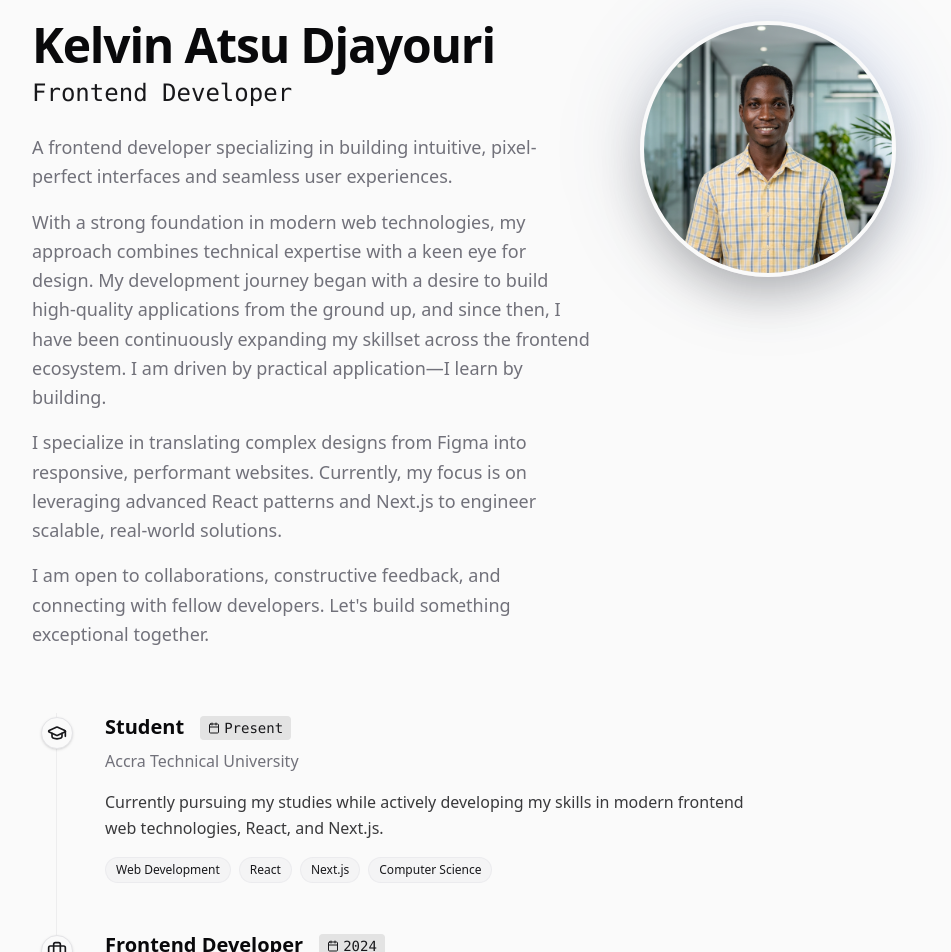
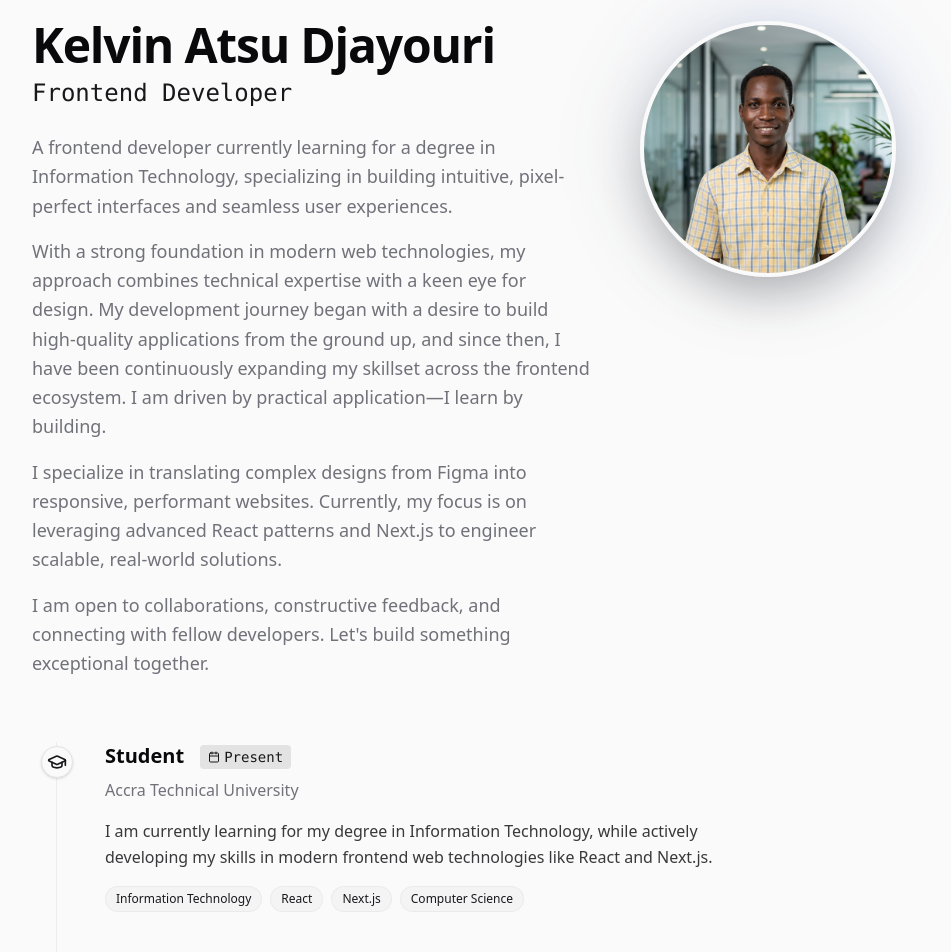
Before and after one commit to djayourikelvinatsu-hub/my_portfolio, a Next.js app: page /about in a window 1280 px wide. Shown: the part 140-1092 px from the top of the page, without its empty margins (176-1127 px from the left). Built offline with nearby package versions, Linux system fonts and the light colour scheme.

Commit message:
chore: add student info back to about page

```diff
--- a/src/app/about/page.tsx
+++ b/src/app/about/page.tsx
@@ -60,9 +60,9 @@ const timelineData = [
         year: "Present",
         title: "Student",
         company: "Accra Technical University",
-        description: "Currently pursuing my studies while actively developing my skills in modern frontend web technologies, React, and Next.js.",
+        description: "I am currently learning for my degree in Information Technology, while actively developing my skills in modern frontend web technologies like React and Next.js.",
         icon: <GraduationCap className="h-5 w-5" />,
-        skills: ["Web Development", "React", "Next.js", "Computer Science"],
+        skills: ["Information Technology", "React", "Next.js", "Computer Science"],
     },
     {
         year: "2024",
@@ -100,7 +100,7 @@ export default function AboutPage() {
                     </h2>
                     <div className="space-y-4 text-lg text-muted-foreground leading-relaxed">
                         <p>
-                            A frontend developer specializing in building intuitive, pixel-perfect interfaces and seamless user experiences.
+                            A frontend developer currently learning for a degree in Information Technology, specializing in building intuitive, pixel-perfect interfaces and seamless user experiences.
                         </p>
                         <p>
                             With a strong foundation in modern web technologies, my approach combines technical expertise with a keen eye for design. My development journey began with a desire to build high-quality applications from the ground up, and since then, I have been continuously expanding my skillset across the frontend ecosystem. I am driven by practical application—I learn by building.
```
